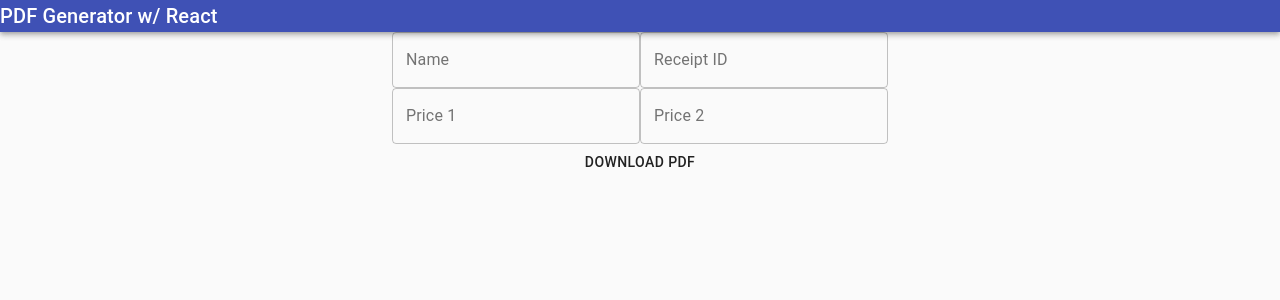
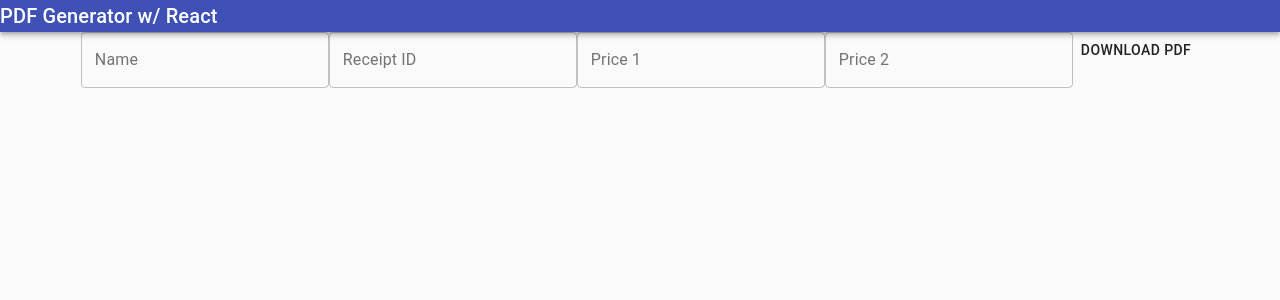
Before and after one commit to infiniteoo/pdf_generator, a React (Create React App) app in the folder client/: page / in a window 1280 px wide. Shown: the top 300 px of the page. Built offline with nearby package versions, Linux system fonts and the light colour scheme.

Commit message:
attempted to convert to functional component but failed

```diff
--- a/client/src/App.js
+++ b/client/src/App.js
@@ -8,15 +8,13 @@ import { saveAs } from "file-saver";
 import {
   Typography,
   AppBar,
-  Card,
+
   TextField,
-  CardActions,
-  CardContent,
-  CardMedia,
+
   CssBaseline,
   Grid,
   Toolbar,
-  Container,
+
   Button,
 } from "@material-ui/core";
 
@@ -50,16 +48,15 @@ class App extends React.Component {
           <Typography variant="h6">PDF Generator w/ React</Typography>
         </AppBar>
         <div className="App">
-        <Container maxWidth="sm">
+
         <form /* className={classes.root} */ noValidate autoComplete="off">
 
           <TextField name="name" label="Name" variant="outlined" onChange={this.handleChange}/>
           <TextField name="receiptId" label="Receipt ID" variant="outlined" onChange={this.handleChange}/>
           <TextField name="price1" label="Price 1" variant="outlined" onChange={this.handleChange}/>
-          <TextField id="price2" label="Price 2" variant="outlined" onChange={this.handleChange}/>
+          <TextField name="price2" label="Price 2" variant="outlined" onChange={this.handleChange}/>
           <Button onClick={this.createAndDownloadPdf}>Download PDF </Button>
         </form>
-        </Container>
 
 
           {/* <input
```
Also changed, not shown: 1 other file (tests, documents, lock files or other folders).
